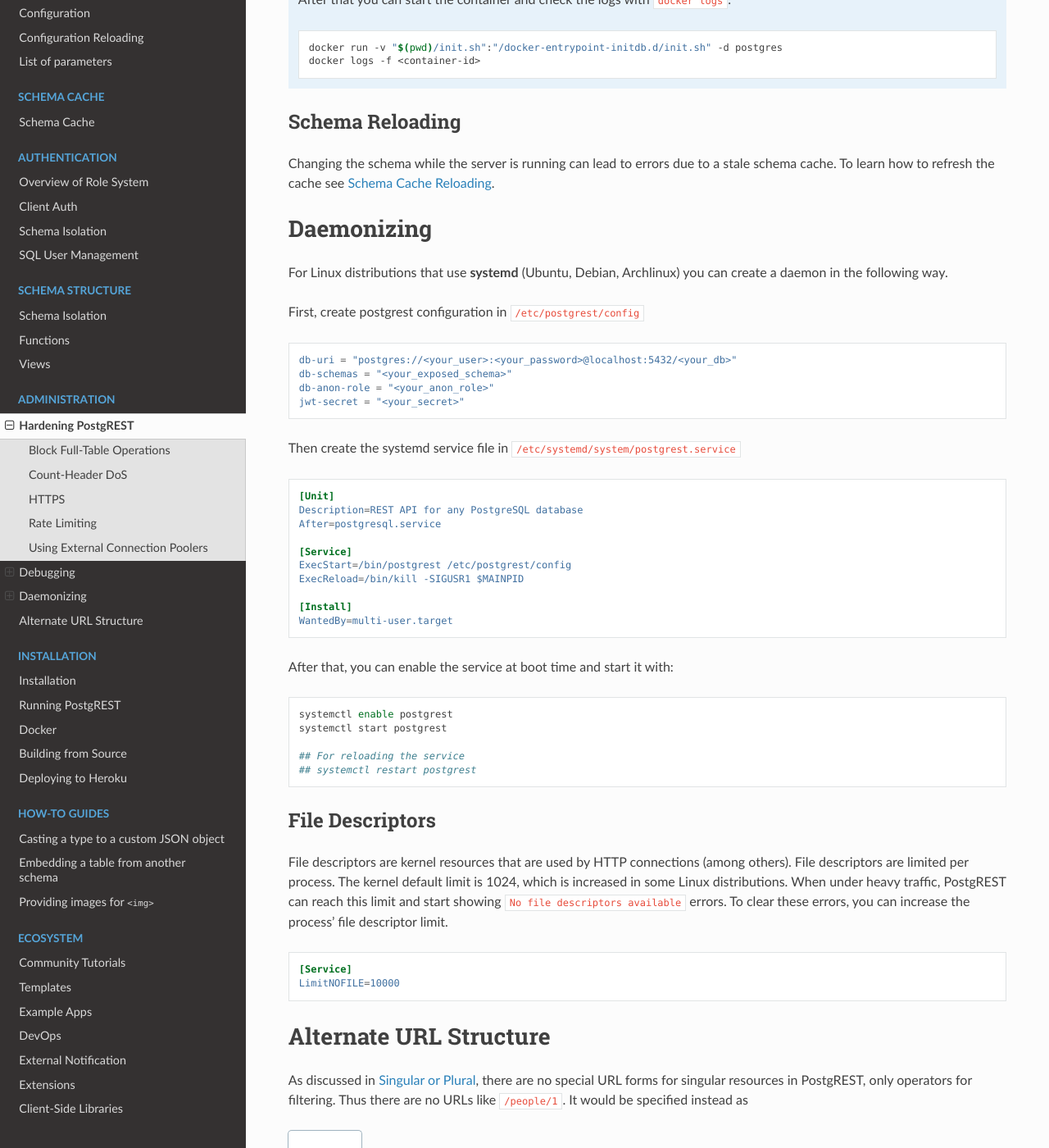
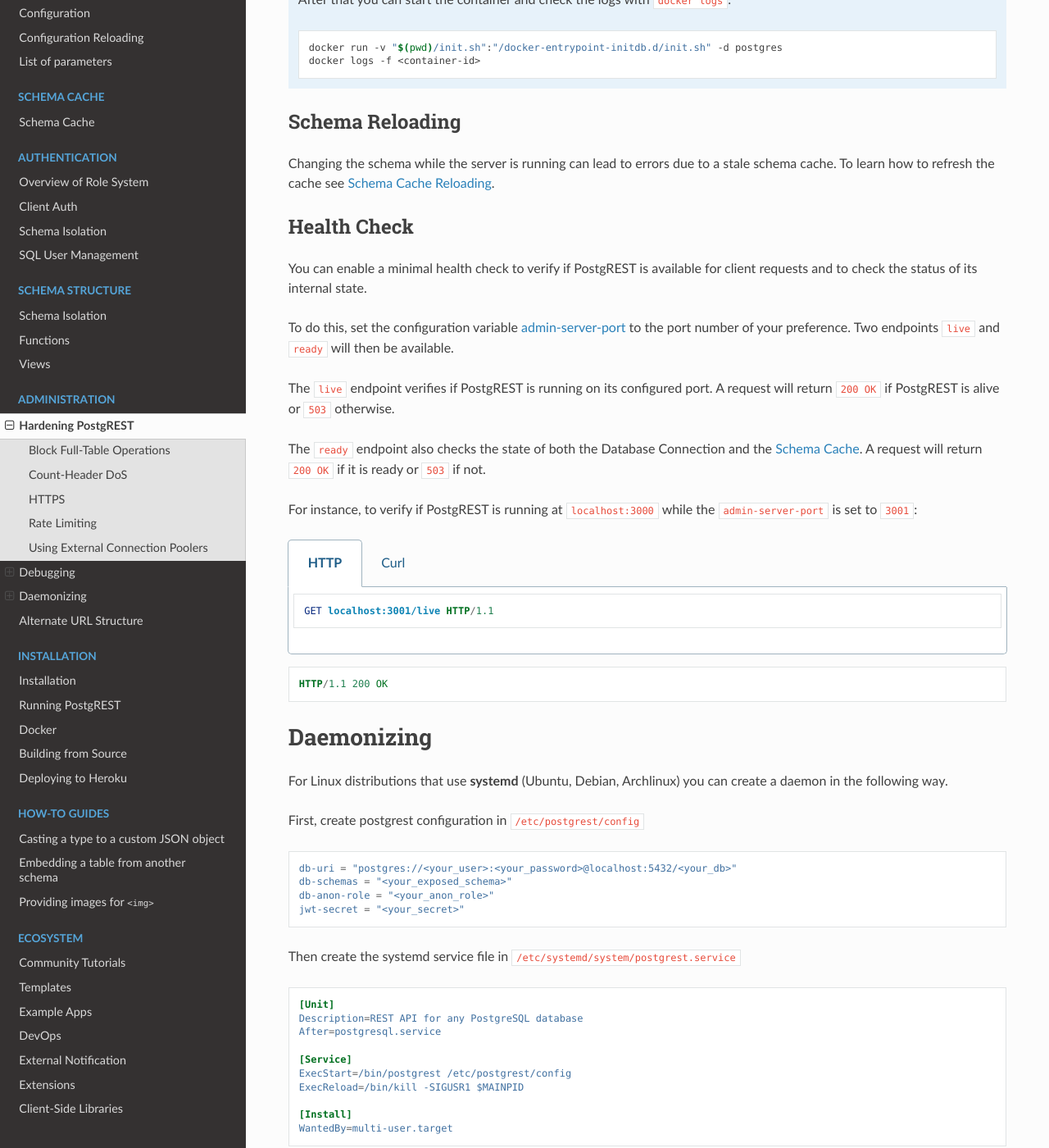
Before and after one commit to PostgREST/postgrest, a Sphinx documentation site: the page built from docs/admin.rst, in a window 1280 px wide and 1400 px high, scrolled down 5546 px. Shown: the whole window at 82% size. Built offline with Sphinx 7.4.7 and the Read the Docs theme 2.0.0, drawn with Linux system fonts in a browser that asks for light colours.

Commit message:
Add documentation on the minimal health check

```diff
--- a/docs/admin.rst
+++ b/docs/admin.rst
@@ -256,6 +256,35 @@
 
 Changing the schema while the server is running can lead to errors due to a stale schema cache. To learn how to refresh the cache see :ref:`schema_reloading`.
 
+.. _health_check:
+
+Health Check
+------------
+
+You can enable a minimal health check to verify if PostgREST is available for client requests and to check the status of its internal state.
+
+To do this, set the configuration variable :ref:`admin-server-port` to the port number of your preference. Two endpoints ``live`` and ``ready`` will then be available.
+
+The ``live`` endpoint verifies if PostgREST is running on its configured port. A request will return ``200 OK`` if PostgREST is alive or ``503`` otherwise.
+
+The ``ready`` endpoint also checks the state of both the Database Connection and the :ref:`schema_cache`. A request will return ``200 OK`` if it is ready or ``503`` if not.
+
+For instance, to verify if PostgREST is running at ``localhost:3000`` while the ``admin-server-port`` is set to ``3001``:
+
+.. tabs::
+
+  .. code-tab:: http
+
+    GET localhost:3001/live HTTP/1.1
+
+  .. code-tab:: bash Curl
+
+    curl -I "http://localhost:3001/live"
+
+.. code-block:: http
+
+  HTTP/1.1 200 OK
+
 
 Daemonizing
 ===========
```
Also changed, not shown: docs/configuration.rst (+18 -4 lines).
